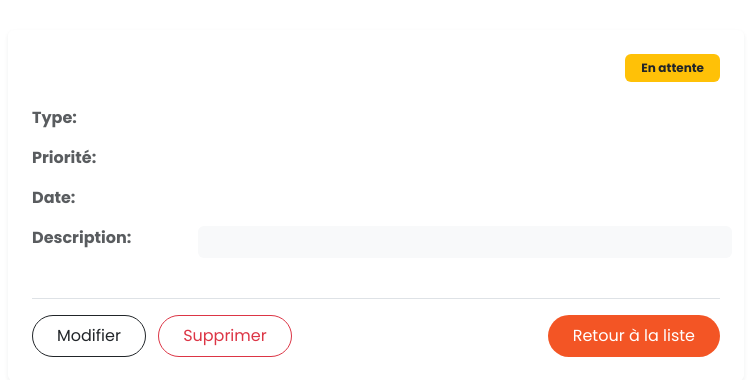
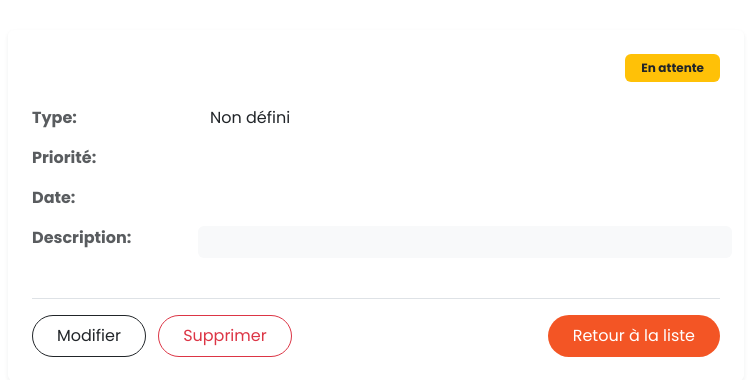
Before and after one commit to yasmine-byte/Esprit-PIDEV-3A8-2526-voyageLoisir, a Symfony app: template templates/reclamation/show.html.twig in a window 1280 px wide. Shown: the part 534-914 px from the top of the page, without its empty margins (264-1015 px from the left). Run offline with Twig, Linux system fonts and the light colour scheme; the template is opened without the code that fills it, so the values that code supplies are empty; some libraries are stand-ins or nearby versions; some web fonts are replaced.

Commit message:
Final version after merge conflicts

```diff
--- a/src/Controller/VoyageController.php
+++ b/src/Controller/VoyageController.php
@@ -228,7 +228,7 @@ public function show(Voyage $voyage, EntityManagerInterface $entityManager): Res
     }
 
     // ÉTAPE 1 — Envoyer l'email de confirmation avec lien vers la page de paiement
-#[Route("/{id}/checkout", name: "app_payment_checkout", methods: ["GET"])]
+#[Route("/{id}/checkout", name: "app_payment_checkout", methods: ["GET", "POST"])]
 public function checkout(Voyage $voyage): Response
 {
     $user = $this->getUser();
--- a/templates/admin/activite/index.html.twig
+++ b/templates/admin/activite/index.html.twig
@@ -289,7 +289,7 @@
         color: #2b2b2b;
         line-height: 1.6;
     ">
-        {{ aiSummary }}
+        {{ aiSummary ?? '' }}
     </div>
 </div>
 
--- a/templates/reclamation/show.html.twig
+++ b/templates/reclamation/show.html.twig
@@ -35,7 +35,7 @@
 
                     <div class="row mb-3">
                         <div class="col-sm-3 fw-bold text-muted">Type:</div>
-                        <div class="col-sm-9">{{ reclamation.type.nom }}</div>
+                        <div class="col-sm-9">{{ reclamation.type ? reclamation.type.nom : 'Non défini' }}</div>
                     </div>
 
                     <div class="row mb-3">
```
Also changed, not shown: public/uploads/hebergements/E3F04DF1-F475-4C7F-9735-1A8D544A79FD-69e419d12f45d.jpg (added), public/uploads/hebergements/ajout-activite-69e405b4de2fd.jpg (added), templates/home/profile.html.twig (line endings or trailing spaces), 1 other file.
